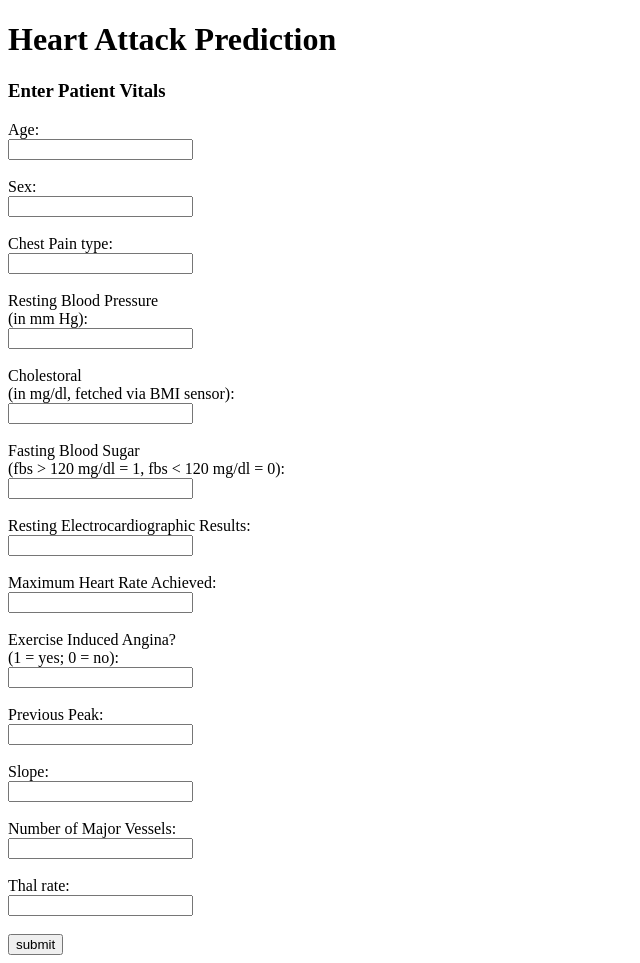
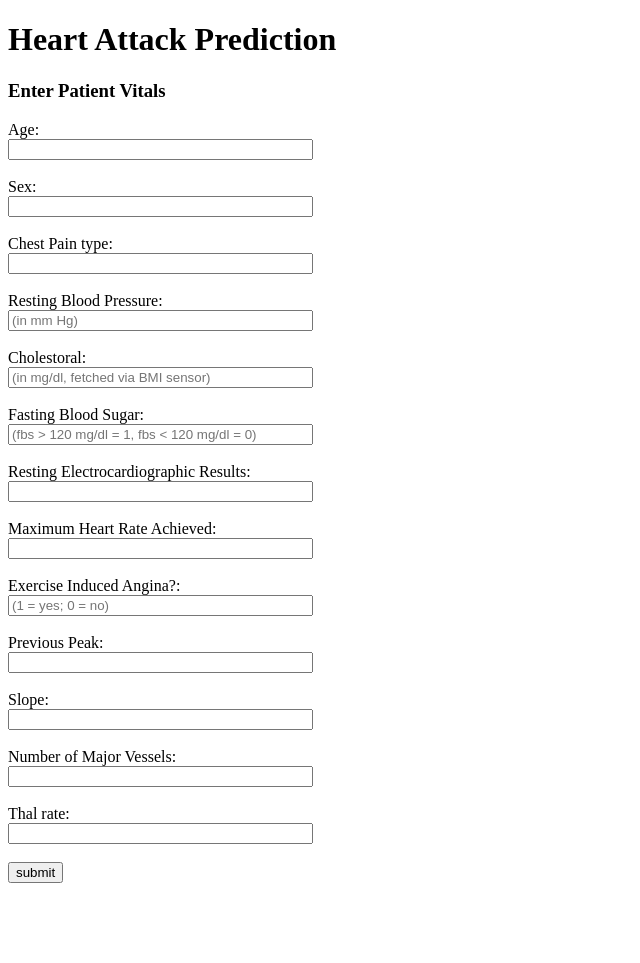
Before and after one commit to gublerj/web_app_Machine_Learning_mod_personal_project, a Django app: page / in a window 1280 px wide. Shown: the whole page, without its empty margins (0-640 px from the left). After the commit the page ends 883 px from the top, so only its background shows below. Run offline with Django 3.2, Linux system fonts and the light colour scheme.

Commit message:
after vid updates

```diff
--- a/deploy_model/views.py
+++ b/deploy_model/views.py
@@ -28,6 +28,7 @@ def result(request):
 
 
     # ans = cls.predict([lis])
+
     # change the threshold to make a more accurate prediction
     THRESHOLD = 0.04
     ans = np.where(cls.predict_proba([lis])[:,1] > THRESHOLD, 1, 0)
--- a/templates/home.html
+++ b/templates/home.html
@@ -17,47 +17,43 @@
         {% csrf_token %}
 
         Age: <br>
-        <input type="text" required name = "age"> <br> <br>
+        <input type="text" required name = "age" maxlength="35" size="35"> <br> <br>
 
         Sex: <br>
-        <input type="text" required name = "sex"> <br> <br>
+        <input type="text" required name = "sex" maxlength="35" size="35"> <br> <br>
 
         Chest Pain type: <br>
-        <input type="text" required name = "cp"> <br> <br>
+        <input type="text" required name = "cp" maxlength="35" size="35"> <br> <br>
 
-        Resting Blood Pressure <br>
-        (in mm Hg): <br>
-        <input type="text" required name = "trtbps" > <br> <br>
+        Resting Blood Pressure: <br>
+        <input type="text" required name = "trtbps" placeholder="(in mm Hg)" maxlength="35" size="35"> <br> <br>
 
-        Cholestoral <br>
-        (in mg/dl, fetched via BMI sensor): <br>
-        <input type="text" required name = "chol"> <br> <br>
+        Cholestoral: <br>
+        <input type="text" required name = "chol" placeholder="(in mg/dl, fetched via BMI sensor)" maxlength="35" size="35"> <br> <br>
 
-        Fasting Blood Sugar <br>
-        (fbs > 120 mg/dl = 1, fbs < 120 mg/dl = 0): <br>
-        <input type="text" required name = "fbs"> <br> <br>
+        Fasting Blood Sugar: <br>
+        <input type="text" required name = "fbs" placeholder="(fbs > 120 mg/dl = 1, fbs < 120 mg/dl = 0)" maxlength="35" size="35"> <br> <br>
 
         Resting Electrocardiographic Results: <br>
-        <input type="text" required name = "restecg"> <br> <br>
+        <input type="text" required name = "restecg" maxlength="35" size="35"> <br> <br>
 
         Maximum Heart Rate Achieved: <br>
-        <input type="text" required name = "thalachh"> <br> <br>
+        <input type="text" required name = "thalachh" maxlength="35" size="35"> <br> <br>
 
-        Exercise Induced Angina? <br>
-         (1 = yes; 0 = no):<br>
-         <input type="text" required name = "exng"> <br> <br>
+        Exercise Induced Angina?: <br>
+         <input type="text" required name = "exng" placeholder="(1 = yes; 0 = no)" maxlength="35" size="35"> <br> <br>
 
-         Previous Peak: <br>
-        <input type="text" required name = "oldpeak"> <br> <br>
+        Previous Peak: <br>
+        <input type="text" required name = "oldpeak" maxlength="35" size="35"> <br> <br>
 
         Slope: <br>
-        <input type="text" required name = "slp"> <br> <br>
+        <input type="text" required name = "slp" maxlength="35" size="35"> <br> <br>
 
         Number of Major Vessels: <br>
-        <input type="text" required name = "caa"> <br> <br>
+        <input type="text" required name = "caa" maxlength="35" size="35"> <br> <br>
 
         Thal rate: <br>
-        <input type="text" required name = "thall"> <br> <br>
+        <input type="text" required name = "thall" maxlength="35" size="35"> <br> <br>
 
 
         <input type = "submit" name = "" value = "submit">
```
Also changed, not shown: README.md, 1 other file.
